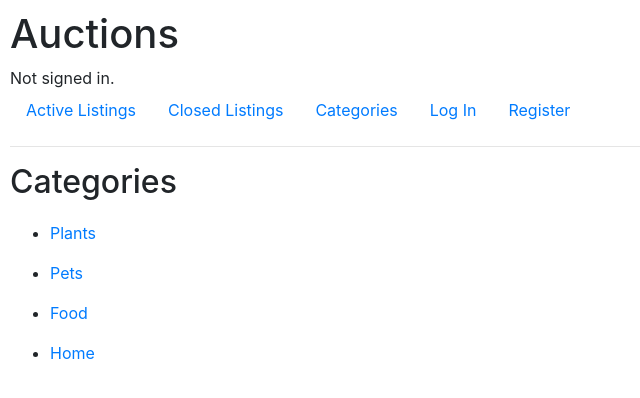
After one commit to nameelza/web, a Django app: page /categories in a window 1280 px wide. The commit adds this page. Shown: the top 398 px of the page, without its empty margins (0-640 px from the left). Run offline with Django 3.2, Linux system fonts and the light colour scheme; some libraries are stand-ins or nearby versions.

Commit message:
auctions

```diff
--- a/commerce/auctions/admin.py
+++ b/commerce/auctions/admin.py
@@ -1,8 +1,9 @@
 from django.contrib import admin
-from .models import User, Listings, Bids, Watchlist
+from .models import User, Listings, Bids, Watchlist, Comment
 
 # Register your models here.
 admin.site.register(User)
 admin.site.register(Listings)
 admin.site.register(Bids)
 admin.site.register(Watchlist)
+admin.site.register(Comment)
--- /dev/null
+++ b/commerce/auctions/templates/auctions/categories.html
@@ -0,0 +1,12 @@
+{% extends "auctions/layout.html" %}
+
+{% block body %}
+    <h2>Categories</h2>
+    {% for category in categories %}
+    <ul>
+        <li>
+            <a href="{% url 'showCategory' category.0 %}">{{ category.1 }}</a>
+        </li>
+    </ul>
+    {% endfor %}
+{% endblock %}
--- a/commerce/auctions/templates/auctions/index.html
+++ b/commerce/auctions/templates/auctions/index.html
@@ -1,7 +1,8 @@
 {% extends "auctions/layout.html" %}
 
 {% block body %}
-    <h2>Active Listings</h2>
+    <h2>{{message}}</h2>
+    {% if listings %}
         {% for listing in listings %}
         <div class="listing">
             {% if listing.image %}
@@ -19,4 +20,7 @@
             </div>
         </div>
         {% endfor %}
+    {% else %}
+        <h6>{{message2}}</h6>
+    {% endif %}
 {% endblock %}
--- a/commerce/auctions/templates/auctions/layout.html
+++ b/commerce/auctions/templates/auctions/layout.html
@@ -19,6 +19,12 @@
         <ul class="nav">
             <li class="nav-item">
                 <a class="nav-link" href="{% url 'index' %}">Active Listings</a>
+            </li>
+            <li class="nav-item">
+                <a class="nav-link" href="{% url 'closedListings' %}">Closed Listings</a>
+            </li>
+            <li class="nav-item">
+                <a class="nav-link" href="{% url 'categories' %}">Categories</a>
             </li>
             {% if user.is_authenticated %}
                 <li class="nav-item">
--- a/commerce/auctions/templates/auctions/login.html
+++ b/commerce/auctions/templates/auctions/login.html
@@ -5,7 +5,9 @@
     <h2>Login</h2>
 
     {% if message %}
-        <div>{{ message }}</div>
+    <div class="alert alert-info" role="alert">
+        {{ message }}
+    </div>
     {% endif %}
 
     <form action="{% url 'login' %}" method="post">
--- a/commerce/auctions/templates/auctions/watchlist.html
+++ b/commerce/auctions/templates/auctions/watchlist.html
@@ -2,6 +2,7 @@
 
 {% block body %}
 <h2>My watchlist</h2>
+    {% if watchlist %}
         {% for item in watchlist %}
         <div class="listing">
             <img src="{{item.listing.image}}" alt="Listing image">
@@ -15,4 +16,7 @@
             </div>
         </div>
         {% endfor %}
+    {% else %}
+        <h6>You have no listings in your watchlist</h6>
+    {% endif %}
 {% endblock %}
--- a/commerce/auctions/urls.py
+++ b/commerce/auctions/urls.py
@@ -8,9 +8,14 @@
     path("logout", views.logout_view, name="logout"),
     path("register", views.register, name="register"),
     path("create", views.create, name="create"),
+    path("closedListings", views.closedListings, name="closedListings"),
     path("myListings", views.myListings, name="myListings"),
     path("listing/<str:listing_id>",  views.listingPage, name="listingPage"),
+    path("categories", views.categories, name="categories"),
+    path("category/<str:category>", views.showCategory, name="showCategory"),
     path("listing/<str:listing_id>/bid", views.bid, name="bid"),
     path("watchlist", views.watchlist, name="watchlist"),
     path("watchlist/<str:listing_id>", views.watchlistAdd, name="watchlistAdd"),
+    path("listing/<str:listing_id>/close", views.close, name="close"),
+    path("listing/<str:listing_id>/comment", views.comment, name="comment")
 ]
--- a/commerce/auctions/views.py
+++ b/commerce/auctions/views.py
@@ -7,40 +7,98 @@
 from django import forms
 from django.contrib.auth.decorators import login_required, user_passes_test
 
-from .models import User, Listings, Bids, Watchlist
+from .models import User, Listings, Bids, Watchlist, Comment
 
 def index(request):
     if request.user.is_authenticated:
-        # Show listing of other users
-        listings = Listings.objects.exclude(user=request.user).order_by('-created_at')
+        # Show active listing of other users
+        listings = Listings.objects.filter(is_open=True).exclude(user=request.user).order_by('-created_at')
     else:
-        # if not logged in, show all listings
-        listings = Listings.objects.all().order_by('-created_at')
+        # if not logged in, show all active listings
+        listings = Listings.objects.filter(is_open=True).order_by('-created_at')
+    bids = Bids.objects.all()
     return render(request, "auctions/index.html", {
-        "listings": listings
+        "listings": listings,
+        "message": "Active Listings",
+        "message2": "No active listings"
+    })
+
+def closedListings(request):
+    if request.user.is_authenticated:
+        # show all closed listings of other users
+        listings = Listings.objects.filter(is_open=False).exclude(user=request.user).order_by('-created_at')
+    else:
+        # if not logged in, show all closed listings
+        listings = Listings.objects.filter(is_open=False).order_by('-created_at')
+    return render(request, "auctions/index.html", {
+        "listings": listings,
+        "message": "Closed Listings",
+        "message2": "No closed listings"
     })
 
 @login_required
 def myListings(request):
     listings = Listings.objects.filter(user=request.user)
-    return render(request, "auctions/myListings.html", {
-        "listings": listings
+    return render(request, "auctions/index.html", {
+        "listings": listings,
+        "message": "My Listings",
+        "message2": "You have no listings"
     })
 
+
 def listingPage(request, listing_id):
-    listing = Listings.objects.get(id=listing_id)
-    category = listing.get_category_display()
-    bid = Bids.objects.filter(listing=listing)
-    if Watchlist.objects.filter(user=request.user, listing=listing).exists():
-        inWatchlist = True
+    # if user is logged in, show the listing
+    if request.user.is_authenticated:
+        user = request.user
+        listing = Listings.objects.get(id=listing_id)
+        category = listing.get_category_display()
+        bid = Bids.objects.filter(listing=listing)
+        comments = Comment.objects.filter(listing=listing)
+        # check if listing is in watchlist
+        if Watchlist.objects.filter(user=request.user, listing=listing).exists():
+            inWatchlist = True
+        else:
+            inWatchlist = False
+
+        # check if user is the listing owner
+        if listing.user == request.user:
+            isOwner = True
+        else:
+            isOwner = False
+
+
+        return render(request, "auctions/listingpage.html", {
+            "listing": listing,
+            "category": category,
+            "bid": bid.order_by('-bid_amount').first(),
+            "count": bid.count(),
+            "inWatchlist": inWatchlist,
+            "isOwner": isOwner,
+            "user": user,
+            "comments": comments
+        })
+
     else:
-        inWatchlist = False
-    return render(request, "auctions/listingpage.html", {
-        "listing": listing,
-        "category": category,
-        "bid": bid.order_by('-bid_amount').first(),
-        "count": bid.count(),
-        "inWatchlist": inWatchlist
+        return render(request, "auctions/login.html", {
+            "message": "Log in to view listings and make bids."
+        })
+
+def categories(request):
+    categories = Listings.CATEGORY_CHOICES
+    return render(request, "auctions/categories.html", {
+        "categories": categories
+    })
+
+def showCategory(request, category):
+    listings = Listings.objects.filter(category=category)
+    if listings.count() != 0:
+        categoryName = listings.first().get_category_display()
+    else:
+        message2 = "No listings in this category"
+        categoryName = "No listings yet"
+    return render(request, "auctions/index.html", {
+        "listings": listings,
+        "message": categoryName
     })
 
 @login_required
@@ -65,6 +123,16 @@
         })
 
 @login_required
+def comment(request, listing_id):
+    if request.method == "POST":
+        comment = request.POST['comment']
+        listing = Listings.objects.get(id=listing_id)
+        new_comment = Comment(user=request.user, listing=listing, comment=comment)
+        new_comment.save()
+
+        return HttpResponseRedirect(reverse("listingPage", args=(listing_id,)))
+
+@login_required
 def bid(request, listing_id):
     if request.method == "POST":
         listing = Listings.objects.get(id=listing_id)
@@ -79,9 +147,16 @@
                 return HttpResponseRedirect(reverse("listingPage", args=(listing_id,)))
             else:
                 message = "Bid must be greater than price"
+                category = listing.get_category_display()
+                if Watchlist.objects.filter(user=request.user, listing=listing).exists():
+                    inWatchlist = True
+                else:
+                    inWatchlist = False
                 return render(request, "auctions/listingpage.html", {
                     "listing": listing,
-                    "message": message
+                    "message": message,
+                    "category": category,
+                    "inWatchlist": inWatchlist
                 })
         else:
             currentBid = currentBids.order_by('-bid_amount')[0]
@@ -92,12 +167,25 @@
                 return HttpResponseRedirect(reverse("listingPage", args=(listing_id,)))
             else:
                 message = "Bid must be greater than current bid"
+                category = listing.get_category_display()
+                if Watchlist.objects.filter(user=request.user, listing=listing).exists():
+                    inWatchlist = True
+                else:
+                    inWatchlist = False
                 return render(request, "auctions/listingpage.html", {
                     "listing": listing,
                     "bid": currentBids.order_by('-bid_amount')[0],
                     "count": currentBids.count(),
+                    "category": category,
+                    "inWatchlist": inWatchlist,
                     "message": message
                 })
+
+def close(request, listing_id):
+    listing = Listings.objects.get(id=listing_id)
+    listing.is_open = False
+    listing.save()
+    return HttpResponseRedirect(reverse("listingPage", args=(listing_id,)))
 
 @login_required
 def watchlistAdd(request, listing_id):
```
Also changed, not shown: commerce/auctions/models.py (+9 -0 lines), commerce/auctions/templates/auctions/listingpage.html (+39 -1 lines), commerce/auctions/templates/auctions/mylistings.html (deleted, +0 -27 lines), commerce/auctions/migrations/0002_auto_20211107_2134.py (added), commerce/db.sqlite3. Lines whose indentation alone changed are shown as unchanged.
